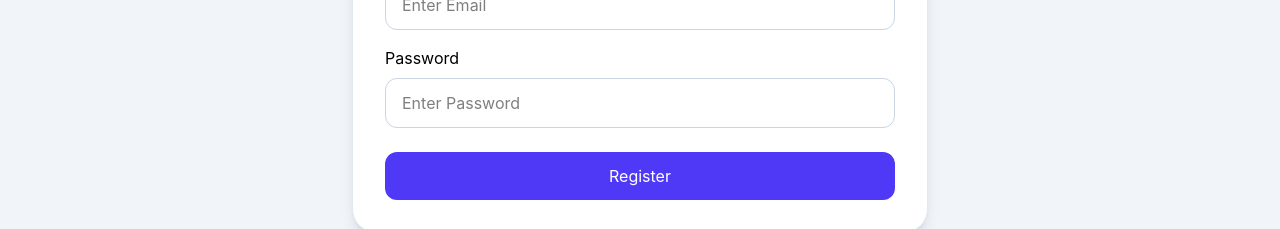
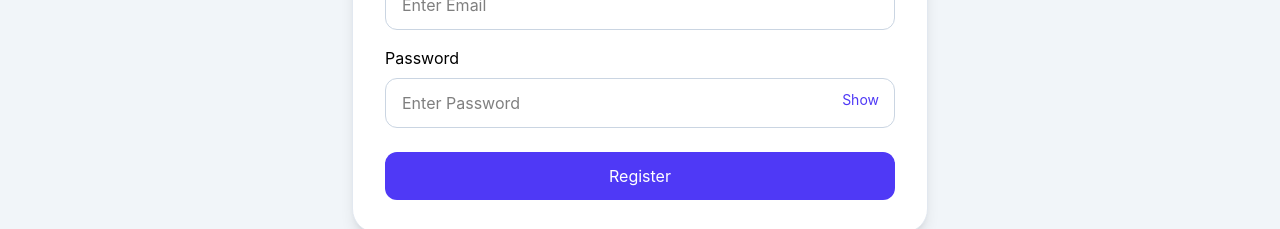
Before and after one commit to jasmeenrajput595/Bill-Splitter, a React app: page / in a window 1280 px wide. Shown: the part 347-576 px from the top of the page. Built offline with nearby package versions, Linux system fonts and the light colour scheme; the HTML template or start-up script is replaced by a standard one.

Commit message:
toggle password in register.jsx

```diff
--- a/src/components/Register.jsx
+++ b/src/components/Register.jsx
@@ -11,6 +11,8 @@ export default function Register() {
   const [name, setName] = useState("");
   const [email, setEmail] = useState("");
   const [password, setPassword] = useState("");
+    const [showPassword, setShowPassword] = useState(false);
+
 
   const [errors, setErrors] = useState({});
   const [loading, setLoading] = useState(false);
@@ -111,14 +113,26 @@ export default function Register() {
 
           <label className="block mt-4">Password</label>
 
+            <div className="relative">
+
           <input
-            type="password"
+             type={showPassword ? "text" : "password"}
             placeholder="Enter Password"
             value={password}
             onChange={(e) => setPassword(e.target.value)}
             className="w-full mt-2 rounded-xl border border-slate-300 px-4 py-3"
           />
 
+
+            <button
+              type="button"
+              onClick={() => setShowPassword(!showPassword)}
+              className="absolute right-4 top-5 text-sm text-indigo-600"
+            >
+              {showPassword ? "Hide" : "Show"}
+            </button>
+
+          </div>
           {errors.password && (
             <p className="text-red-500 text-sm mt-1">
               {errors.password}
```
